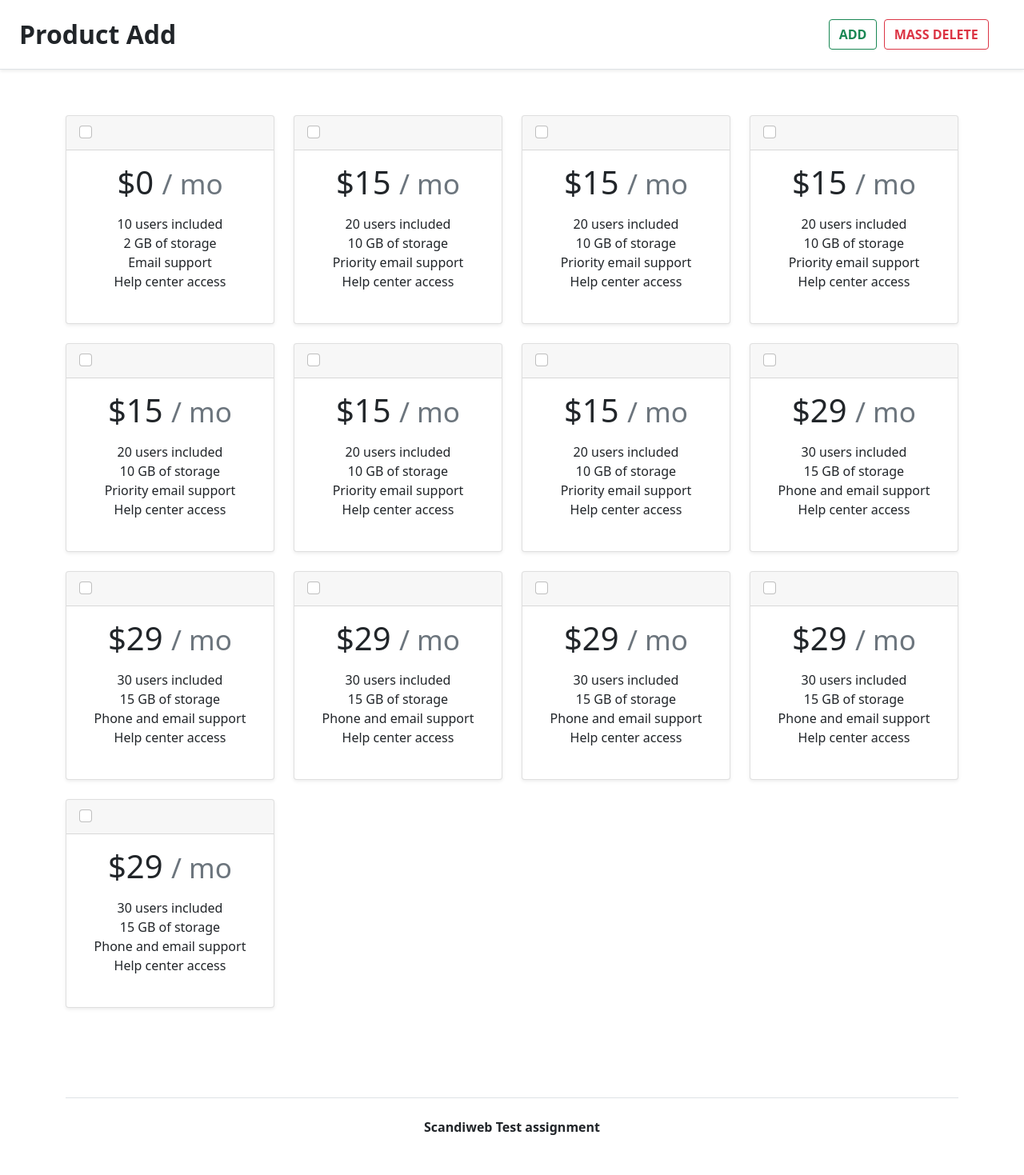
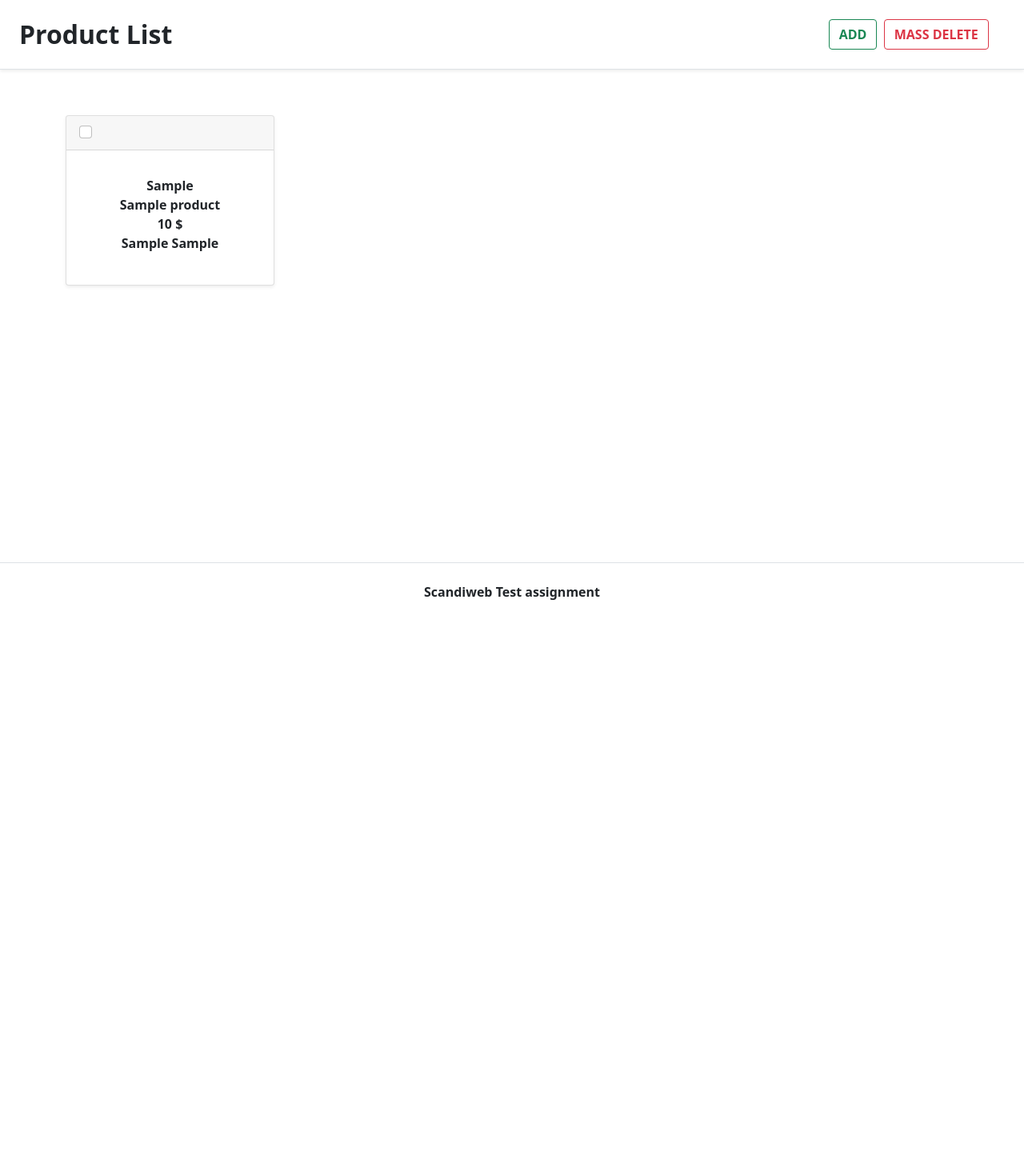
Before and after one commit to yuvaphalle/ScandiwebTest, a PHP site: page / in a window 1280 px wide. Shown: the whole page at 80% size. After the commit the page ends 750 px from the top, so only its background shows below. Run offline with PHP 8.4, Linux system fonts and the light colour scheme; tables that the repository leaves empty hold one stand-in row (values such as "Sample post").

Commit message:
Adding MySQl connection with forms

```diff
--- /dev/null
+++ b/db_connection.php
@@ -0,0 +1,21 @@
+<?php
+$servername = "localhost";
+$database = "scandiweb";
+$username = "root";
+$password = "";
+
+// Create connection
+
+$conn = mysqli_connect($servername, $username, $password, $database);
+
+// Check connection
+
+if ($conn->connect_error) {
+die("Connection failed: " . $conn->connect_error);
+}
+
+//echo ' Connected successfully';
+
+//mysqli_close($conn);
+
+?>
--- /dev/null
+++ b/getproduct.php
@@ -0,0 +1,45 @@
+<?php
+
+function getproduct(){
+
+    require_once('db_connection.php');
+    $query = "SELECT   *  from products";
+    $result = mysqli_query($conn, $query);
+
+    if ($result->num_rows > 0) {
+        // output data of each row
+        while($row = $result->fetch_assoc()) {
+            if($row !=0){
+            echo'
+
+            <div class="col">
+        <div class="card mb-4 shadow-sm">
+        <div class="card-header">
+            <div class="form-check">
+                <input type="checkbox" class="form-check-input " id="mark">
+            </div>
+        </div>
+        <div class="card-body">
+            <ul class="list-unstyled mt-3 mb-4">
+            <li><b>'.$row['SKU'].'</b></li>
+            <li><b>'.$row['name'].'</b></li>
+            <li><b>'.$row['price'].' $ </b></li>
+            <li><b>'.$row['type'].' '.$row['typevalue'].'</b></li>
+            </ul>
+
+        </div>
+        </div>
+        </div>
+            ';
+
+        }
+    }
+    } else {
+        echo "<centre> 0 Products </centre>";
+    }
+
+
+
+
+}
+?>
--- a/index.html
+++ /dev/null
@@ -1,301 +0,0 @@
-    <!DOCTYPE html>
-    <html lang="en">
-    <head>
-        <meta charset="UTF-8">
-        <meta name="viewport" content="width=device-width, initial-scale=1.0">
-
-        <title>Junior Developer Test Task</title>
-        <link rel="shortcut icon" href="assets/logo.png">
-
-        <link href="https://cdn.jsdelivr.net/npm/bootstrap@5.0.0-beta1/dist/css/bootstrap.min.css" rel="stylesheet" integrity="sha384-giJF6kkoqNQ00vy+HMDP7azOuL0xtbfIcaT9wjKHr8RbDVddVHyTfAAsrekwKmP1" crossorigin="anonymous">
-        <script src="https://cdn.jsdelivr.net/npm/bootstrap@5.0.0-beta1/dist/js/bootstrap.bundle.min.js" integrity="sha384-ygbV9kiqUc6oa4msXn9868pTtWMgiQaeYH7/t7LECLbyPA2x65Kgf80OJFdroafW" crossorigin="anonymous"></script>
-        <style>
-            .modal {
-                overflow-y: auto;
-            }
-            </style>
-    </head>
-    <body >
-
-<!-- nav bar-->
-        <header class="d-flex flex-column flex-md-row align-items-center p-3 px-md-4 mb-1 bg-white border-bottom shadow-sm fixed-top">
-            <p class="h2 my-0 me-md-auto fw-normal"><b>Product Add</b></p>
-            <nav class="navbar navbar-expand-lg navbar-light  ">
-                <div class="container-fluid ">
-                    <button class="navbar-toggler" type="button" data-bs-toggle="collapse" data-bs-target="#navbarSupportedContent" aria-controls="navbarSupportedContent" aria-expanded="false" aria-label="Toggle navigation">
-                    <span class="navbar-toggler-icon"></span>
-                    </button>
-
-                    <div class="collapse navbar-collapse" id="navbarSupportedContent">
-                        <br>
-                        <button class="btn btn-outline-success " type="submit"  onclick="window.location.href='addproduct.html'"><b>ADD</b></button> &nbsp;&nbsp;
-                        <button class="btn btn-outline-danger " type="submit"><b>MASS DELETE</b></button>&nbsp;&nbsp;
-                    </div>
-            </div>
-            </nav>
-        </header>
- <!-- nav bar ends here-->
-    <br><br><br><br><br><br>
-    <main class="container " >
-<!-- main body cards-->
-    <div class="row row-cols-1 row-cols-md-4 mb-3 text-center ">
-        <div class="col">
-        <div class="card mb-4 shadow-sm">
-        <div class="card-header">
-            <div class="form-check">
-                <input type="checkbox" class="form-check-input " id="mark">
-            </div>
-        </div>
-        <div class="card-body" >
-            <h1 class="card-title pricing-card-title">$0 <small class="text-muted">/ mo</small></h1>
-            <ul class="list-unstyled mt-3 mb-4">
-            <li>10 users included</li>
-            <li>2 GB of storage</li>
-            <li>Email support</li>
-            <li>Help center access</li>
-            </ul>
-
-        </div>
-        </div>
-        </div>
-        <div class="col">
-        <div class="card mb-4 shadow-sm">
-        <div class="card-header">
-            <div class="form-check">
-                <input type="checkbox" class="form-check-input " id="mark">
-            </div>
-        </div>
-        <div class="card-body">
-            <h1 class="card-title pricing-card-title">$15 <small class="text-muted">/ mo</small></h1>
-            <ul class="list-unstyled mt-3 mb-4">
-            <li>20 users included</li>
-            <li>10 GB of storage</li>
-            <li>Priority email support</li>
-            <li>Help center access</li>
-            </ul>
-
-        </div>
-        </div>
-        </div>
-        <div class="col">
-            <div class="card mb-4 shadow-sm">
-            <div class="card-header">
-                <div class="form-check">
-                    <input type="checkbox" class="form-check-input " id="mark">
-                </div>
-            </div>
-            <div class="card-body">
-            <h1 class="card-title pricing-card-title">$15 <small class="text-muted">/ mo</small></h1>
-            <ul class="list-unstyled mt-3 mb-4">
-                <li>20 users included</li>
-                <li>10 GB of storage</li>
-                <li>Priority email support</li>
-                <li>Help center access</li>
-            </ul>
-
-            </div>
-        </div>
-        </div>
-        <div class="col">
-            <div class="card mb-4 shadow-sm">
-            <div class="card-header">
-                <div class="form-check">
-                    <input type="checkbox" class="form-check-input " id="mark">
-                </div>
-            </div>
-            <div class="card-body">
-            <h1 class="card-title pricing-card-title">$15 <small class="text-muted">/ mo</small></h1>
-            <ul class="list-unstyled mt-3 mb-4">
-                <li>20 users included</li>
-                <li>10 GB of storage</li>
-                <li>Priority email support</li>
-                <li>Help center access</li>
-            </ul>
-
-            </div>
-        </div>
-        </div>
-        <div class="col">
-            <div class="card mb-4 shadow-sm">
-            <div class="card-header">
-                <div class="form-check">
-                    <input type="checkbox" class="form-check-input " id="mark">
-                </div>
-            </div>
-            <div class="card-body">
-            <h1 class="card-title pricing-card-title">$15 <small class="text-muted">/ mo</small></h1>
-            <ul class="list-unstyled mt-3 mb-4">
-                <li>20 users included</li>
-                <li>10 GB of storage</li>
-                <li>Priority email support</li>
-                <li>Help center access</li>
-            </ul>
-
-            </div>
-        </div>
-        </div>
-        <div class="col">
-            <div class="card mb-4 shadow-sm">
-            <div class="card-header">
-                <div class="form-check">
-                    <input type="checkbox" class="form-check-input " id="mark">
-                </div>
-            </div>
-            <div class="card-body">
-            <h1 class="card-title pricing-card-title">$15 <small class="text-muted">/ mo</small></h1>
-            <ul class="list-unstyled mt-3 mb-4">
-                <li>20 users included</li>
-                <li>10 GB of storage</li>
-                <li>Priority email support</li>
-                <li>Help center access</li>
-            </ul>
-
-            </div>
-        </div>
-        </div>
-        <div class="col">
-            <div class="card mb-4 shadow-sm">
-            <div class="card-header">
-                <div class="form-check">
-                    <input type="checkbox" class="form-check-input " id="mark">
-                </div>
-            </div>
-            <div class="card-body">
-            <h1 class="card-title pricing-card-title">$15 <small class="text-muted">/ mo</small></h1>
-            <ul class="list-unstyled mt-3 mb-4">
-                <li>20 users included</li>
-                <li>10 GB of storage</li>
-                <li>Priority email support</li>
-                <li>Help center access</li>
-            </ul>
-
-            </div>
-        </div>
-        </div>
-        <div class="col">
-        <div class="card mb-2 shadow-sm">
-        <div class="card-header">
-            <div class="form-check">
-                <input type="checkbox" class="form-check-input " id="mark">
-            </div>
-        </div>
-        <div class="card-body">
-            <h1 class="card-title pricing-card-title">$29 <small class="text-muted">/ mo</small></h1>
-            <ul class="list-unstyled mt-3 mb-4">
-            <li>30 users included</li>
-            <li>15 GB of storage</li>
-            <li>Phone and email support</li>
-            <li>Help center access</li>
-            </ul>
-
-        </div>
-        </div>
-        </div>
-        <div class="col">
-            <div class="card mb-4 shadow-sm">
-            <div class="card-header">
-                <div class="form-check">
-                    <input type="checkbox" class="form-check-input " id="mark">
-                </div>
-            </div>
-            <div class="card-body">
-            <h1 class="card-title pricing-card-title">$29 <small class="text-muted">/ mo</small></h1>
-            <ul class="list-unstyled mt-3 mb-4">
-                <li>30 users included</li>
-                <li>15 GB of storage</li>
-                <li>Phone and email support</li>
-                <li>Help center access</li>
-            </ul>
-
-            </div>
-        </div>
-        </div>
-        <div class="col">
-            <div class="card mb-4 shadow-sm">
-
-            <div class="card-header">
-                <div class="form-check">
-                    <input type="checkbox" class="form-check-input " id="mark">
-                </div>
-            </div>
-            <div class="card-body">
-            <h1 class="card-title pricing-card-title">$29 <small class="text-muted">/ mo</small></h1>
-            <ul class="list-unstyled mt-3 mb-4">
-                <li>30 users included</li>
-                <li>15 GB of storage</li>
-                <li>Phone and email support</li>
-                <li>Help center access</li>
-            </ul>
-
-            </div>
-        </div>
-        </div>
-        <div class="col">
-            <div class="card mb-4 shadow-sm">
-            <div class="card-header">
-                <div class="form-check">
-                    <input type="checkbox" class="form-check-input " id="mark">
-                </div>
-            </div>
-            <div class="card-body">
-            <h1 class="card-title pricing-card-title">$29 <small class="text-muted">/ mo</small></h1>
-            <ul class="list-unstyled mt-3 mb-4">
-                <li>30 users included</li>
-                <li>15 GB of storage</li>
-                <li>Phone and email support</li>
-                <li>Help center access</li>
-            </ul>
-
-            </div>
-        </div>
-        </div>
-        <div class="col">
-            <div class="card mb-4 shadow-sm">
-            <div class="card-header">
-                <div class="form-check">
-                    <input type="checkbox" class="form-check-input " id="mark">
-                </div>
-            </div>
-            <div class="card-body">
-            <h1 class="card-title pricing-card-title">$29 <small class="text-muted">/ mo</small></h1>
-            <ul class="list-unstyled mt-3 mb-4">
-                <li>30 users included</li>
-                <li>15 GB of storage</li>
-                <li>Phone and email support</li>
-                <li>Help center access</li>
-            </ul>
-
-            </div>
-        </div>
-        </div>
-        <div class="col">
-            <div class="card mb-4 shadow-sm">
-            <div class="card-header">
-                <div class="form-check">
-                    <input type="checkbox" class="form-check-input " id="mark">
-                </div>
-            </div>
-            <div class="card-body">
-            <h1 class="card-title pricing-card-title">$29 <small class="text-muted">/ mo</small></h1>
-            <ul class="list-unstyled mt-3 mb-4">
-                <li>30 users included</li>
-                <li>15 GB of storage</li>
-                <li>Phone and email support</li>
-                <li>Help center access</li>
-            </ul>
-
-            </div>
-        </div>
-        </div>
-    </div>
-<!-- main bidy cards end here-->
-            <br>
-            <footer class="pt-4 my-md-5 pt-md-4 border-top  " >
-                <center><b>Scandiweb Test assignment</b></center>
-            </footer>
-        </main>
-
-
-
-    </body>
-    </html>
--- /dev/null
+++ b/index.php
@@ -0,0 +1,61 @@
+    <!DOCTYPE html>
+    <html lang="en">
+    <head>
+        <meta charset="UTF-8">
+        <meta name="viewport" content="width=device-width, initial-scale=1.0">
+
+        <title>Junior Developer Test Task</title>
+        <link rel="shortcut icon" href="assets/logo.png">
+
+        <link href="https://cdn.jsdelivr.net/npm/bootstrap@5.0.0-beta1/dist/css/bootstrap.min.css" rel="stylesheet" integrity="sha384-giJF6kkoqNQ00vy+HMDP7azOuL0xtbfIcaT9wjKHr8RbDVddVHyTfAAsrekwKmP1" crossorigin="anonymous">
+        <script src="https://cdn.jsdelivr.net/npm/bootstrap@5.0.0-beta1/dist/js/bootstrap.bundle.min.js" integrity="sha384-ygbV9kiqUc6oa4msXn9868pTtWMgiQaeYH7/t7LECLbyPA2x65Kgf80OJFdroafW" crossorigin="anonymous"></script>
+        <style>
+            .modal {
+                overflow-y: auto;
+            }
+            </style>
+    </head>
+    <body >
+
+<!-- nav bar-->
+        <header class="d-flex flex-column flex-md-row align-items-center p-3 px-md-4 mb-1 bg-white border-bottom shadow-sm fixed-top">
+            <p class="h2 my-0 me-md-auto fw-normal"><b>Product List</b></p>
+            <nav class="navbar navbar-expand-lg navbar-light  ">
+                <div class="container-fluid ">
+                    <button class="navbar-toggler" type="button" data-bs-toggle="collapse" data-bs-target="#navbarSupportedContent" aria-controls="navbarSupportedContent" aria-expanded="false" aria-label="Toggle navigation">
+                    <span class="navbar-toggler-icon"></span>
+                    </button>
+
+                    <div class="collapse navbar-collapse" id="navbarSupportedContent">
+                        <br>
+                        <button class="btn btn-outline-success " type="submit"  onclick="window.location.href='addproduct.php'"><b>ADD</b></button> &nbsp;&nbsp;
+                        <button class="btn btn-outline-danger " type="submit"><b>MASS DELETE</b></button>&nbsp;&nbsp;
+                    </div>
+            </div>
+            </nav>
+        </header>
+ <!-- nav bar ends here-->
+    <br><br><br><br><br><br>
+    <main class="container " >
+<!-- main body cards-->
+    <div class="row row-cols-1 row-cols-md-4 mb-3 text-center ">
+
+        <?php
+            require_once("getproduct.php");
+            getproduct();
+        ?>
+
+
+
+    </div>
+<!-- main bidy cards end here-->
+            <br>
+            <footer class="pt-4 my-md-5 pt-md-4 border-top fixed-bottom " >
+                <center><b>Scandiweb Test assignment</b></center>
+            </footer>
+        </main>
+
+
+
+    </body>
+    </html>
```
Also changed, not shown: addproduct.php (renamed from addproduct.html, +66 -22 lines), addproducts.php (added, +27 -0 lines), scandiweb.sql (+4 -3 lines).
